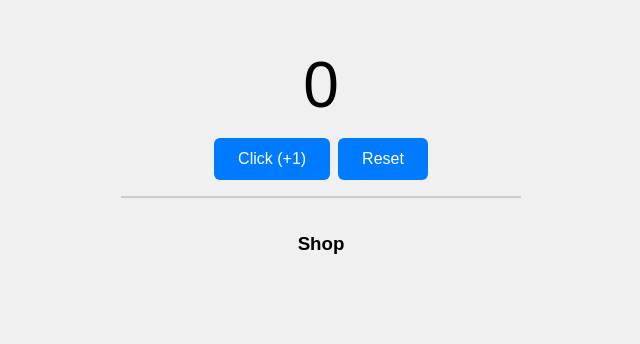
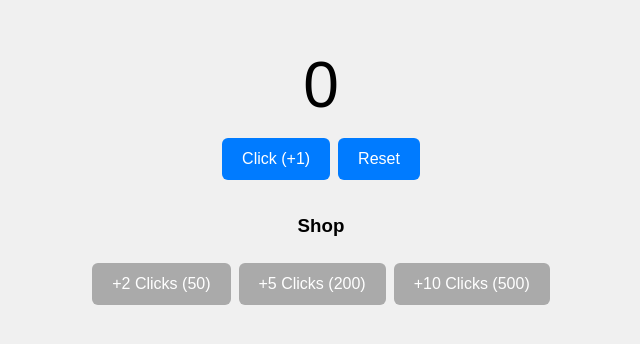
Before and after one commit to morbitzlovescheerios/cheerio, a plain HTML site: page index.html in a window 1280 px wide. Shown: the whole page, without its empty margins (319-959 px from the left). Drawn offline with Linux system fonts and the light colour scheme.

Commit message:
BUG FIX! index.html

```diff
--- a/index.html
+++ b/index.html
@@ -10,7 +10,6 @@
       display: flex;
       flex-direction: column;
       align-items: center;
-      justify-content: flex-start;
       padding: 2rem;
       background: #f0f0f0;
       margin: 0;
@@ -19,15 +18,21 @@
       font-size: 4rem;
       margin: 1rem 0;
     }
-    .buttons, .shop {
+    .controls, .shop {
       display: flex;
       gap: 0.5rem;
-      flex-wrap: wrap;
-      justify-content: center;
       margin-bottom: 1rem;
     }
+    .shop {
+      flex-direction: column;
+      align-items: center;
+    }
+    .shop-buttons {
+      display: flex;
+      gap: 0.5rem;
+    }
     button {
-      padding: 0.75rem 1.5rem;
+      padding: 0.75rem 1.25rem;
       font-size: 1rem;
       border: none;
       border-radius: 6px;
@@ -43,24 +48,80 @@
     button:hover:not(:disabled) {
       background: #0056b3;
     }
-    .shop {
-      border-top: 2px solid #ccc;
-      padding-top: 1rem;
-      width: 100%;
-      max-width: 400px;
-    }
-    .shop button {
-      flex: 1 1 calc(33% - 1rem);
-    }
   </style>
 </head>
 <body>
+
   <div id="counter">0</div>
 
-  <div class="buttons">
+  <div class="controls">
     <button id="click-btn">Click (+<span id="click-value">1</span>)</button>
     <button id="reset-btn">Reset</button>
   </div>
 
   <div class="shop">
     <h3>Shop</h3>
+    <div class="shop-buttons">
+      <button id="buy-2">+2 Clicks (50)</button>
+      <button id="buy-5">+5 Clicks (200)</button>
+      <button id="buy-10">+10 Clicks (500)</button>
+    </div>
+  </div>
+
+  <script>
+    document.addEventListener('DOMContentLoaded', function() {
+      const counterEl    = document.getElementById('counter');
+      const clickBtn     = document.getElementById('click-btn');
+      const resetBtn     = document.getElementById('reset-btn');
+      const clickValueEl = document.getElementById('click-value');
+      const buy2Btn      = document.getElementById('buy-2');
+      const buy5Btn      = document.getElementById('buy-5');
+      const buy10Btn     = document.getElementById('buy-10');
+
+      let count      = 0;
+      let clickValue = 1;
+
+      const upgrades = [
+        { btn: buy2Btn, bonus: 2, cost: 50 },
+        { btn: buy5Btn, bonus: 5, cost: 200 },
+        { btn: buy10Btn, bonus: 10, cost: 500 },
+      ];
+
+      function updateDisplay() {
+        // show current count & click power
+        counterEl.textContent    = count;
+        clickValueEl.textContent = clickValue;
+        // toggle shop buttons
+        upgrades.forEach(u => {
+          u.btn.disabled = count < u.cost;
+        });
+      }
+
+      clickBtn.addEventListener('click', () => {
+        count += clickValue;
+        updateDisplay();
+      });
+
+      resetBtn.addEventListener('click', () => {
+        count = 0;
+        clickValue = 1;
+        updateDisplay();
+      });
+
+      upgrades.forEach(u => {
+        u.btn.addEventListener('click', () => {
+          if (count >= u.cost) {
+            count -= u.cost;
+            clickValue += u.bonus;
+            updateDisplay();
+          }
+        });
+      });
+
+      // initialize UI
+      updateDisplay();
+    });
+  </script>
+
+</body>
+</html>
```
